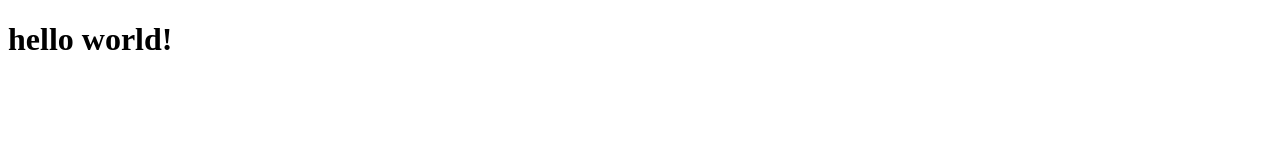
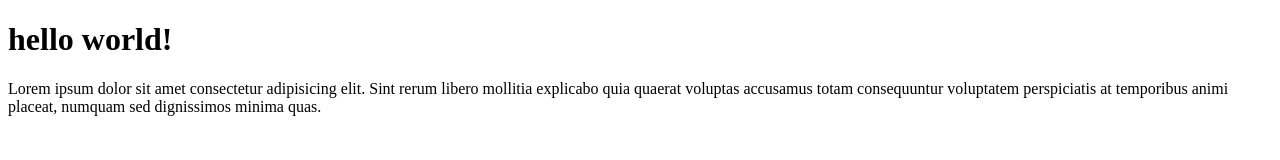
Before and after one commit to Unicap11/unicap-git-test, a plain HTML site: page index.html in a window 1280 px wide. Drawn offline with Linux system fonts and the light colour scheme.

Commit message:
menambahkan paragraf

```diff
--- a/index.html
+++ b/index.html
@@ -7,5 +7,6 @@
 </head>
 <body>
     <h1>hello world!</h1>
+    <p>Lorem ipsum dolor sit amet consectetur adipisicing elit. Sint rerum libero mollitia explicabo quia quaerat voluptas accusamus totam consequuntur voluptatem perspiciatis at temporibus animi placeat, numquam sed dignissimos minima quas.</p>
 </body>
 </html>
```
